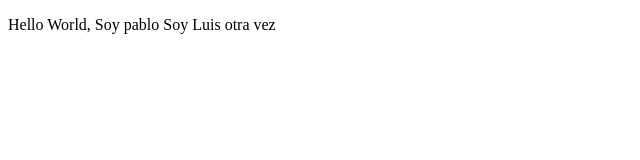
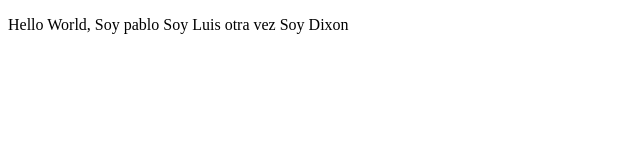
Before and after one commit to PabloValdazoDEV/QHN-Cliente, a React (Vite) app: page / in a window 1280 px wide. Shown: the top 160 px of the page, without its empty margins (0-640 px from the left). Built offline with nearby package versions, Linux system fonts and the light colour scheme.

Commit message:
feat:dixon de nuevo

```diff
--- a/src/App.jsx
+++ b/src/App.jsx
@@ -5,6 +5,8 @@ function App() {
       <p className="read-the-docs">
         Hello World, Soy pablo
         Soy Luis otra vez
+        Soy Dixon
+
       </p>
     </>
   )
```
